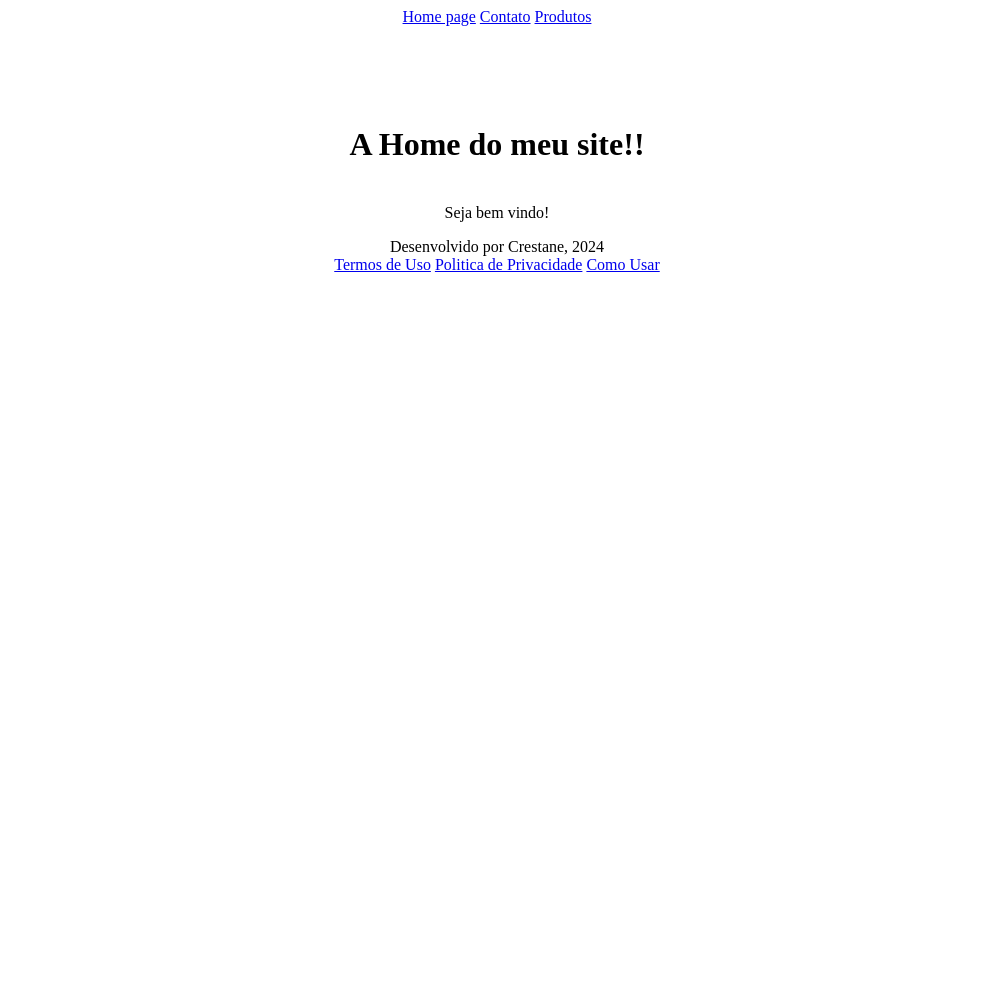
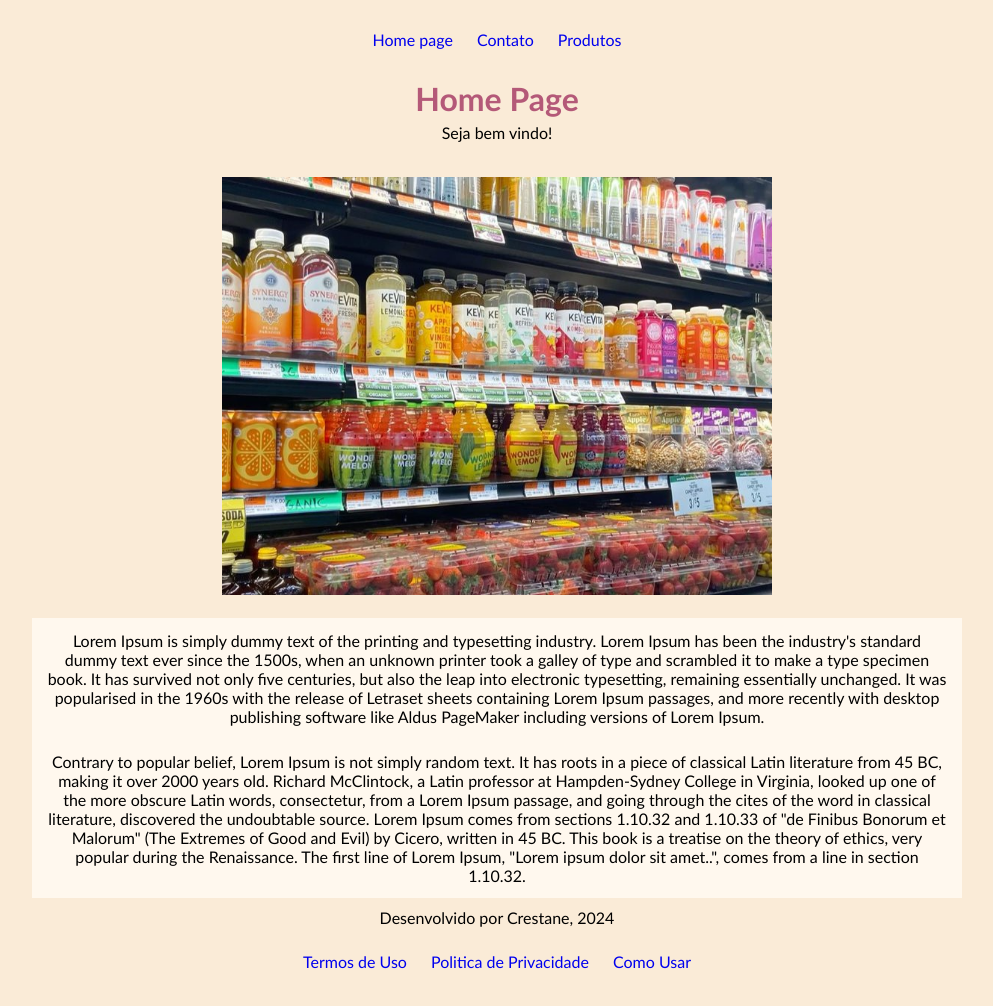
Before and after one commit to isacrestane/projeto_lp3, a Flask app: page / in a window 1280 px wide. Shown: the whole page, without its empty margins (143-1136 px from the left). Before the commit the page ends 272 px from the top, so only its background shows below. Run offline with Flask 3, Linux system fonts and the light colour scheme.

Commit message:
estilizacao de todas as paginas + home e contato (falta só as imagens de produtos)

```diff
--- a/projeto_lp3/app.py
+++ b/projeto_lp3/app.py
@@ -3,8 +3,9 @@ from flask import Flask, render_template, request
 from validate_docbr import CPF, CNPJ
 
 lista_produtos = [
-        { "nome": "Coca-Cola", "descricao": "Mata a sede" },
-        { "nome": "Doritos", "descricao": "Suja a mao" }
+        { "nome": "Suco de Laranja", "descricao": "Mata a sede" },
+        { "nome": "Bandeja de Morangos", "descricao": "Muito bom" },
+        { "nome": "Vitamina de Banana", "descricao": "Deixa forte" }
     ]
 
 #Aluno a1 = new aluno();
--- a/static/style.css
+++ b/static/style.css
@@ -1,12 +1,75 @@
+* {
+    margin: 0%;
+    padding: 0%;
+}
 
-h1 {
-    border: 1px splid black;
+
+body {
+    background-color: antiquewhite;
+    font-family: 'Trebuchet MS', 'Lucida Sans Unicode', 'Lucida Grande', 'Lucida Sans', Arial, sans-serif;
+}
+
+.menu {
+    margin-top: 30px;
+    text-align: center;
+}
+
+
+.menu a {
+    text-decoration: none;
+    padding: 10px;
+    text-align: center;
+}
+
+.imagem {
     padding: 20px;
-    margin-top: 80px;
+}
+
+.menu-rodape {
+    margin-bottom: 20px;
+    padding: 15px;
+    text-align: center;
+}
+
+
+.menu-rodape a {
+    text-decoration: none;
+    padding: 10px;
+    text-align: center;
 }
 
 
 
+h1 {
+    border: 1px splid black;
+    color: rgb(180, 89, 120);
+    padding: 5px;
+
+}
+
+.titulo {
+    padding: 15px;
+    margin-top: 10px;
+}
+
+.container {
+    width: 930px;
+    background-color: rgb(255, 248, 238);
+}
+
+.container p {
+    padding: 13px;
+}
+
+.produto {
+    padding: 30px;
+
+}
+
 label, input, button {
     display: block;
 }
+
+footer {
+    padding: 10px;
+}
--- a/templates/base.html
+++ b/templates/base.html
@@ -19,25 +19,32 @@
     </title>
 </head>
 <body>
+    <div class="menu">
     <nav>
         <a href="/">Home page</a>
         <a href="/contato">Contato</a>
         <a href="/produtos">Produtos</a>
     </nav>
+</div>
 
     {% block content %}
     {% endblock %}
 
 
-    <footer>
 
 
-        Desenvolvido por Crestane, 2024</footer>
-    <nav>
+    <footer>
+        Desenvolvido por Crestane, 2024
+    </footer>
+
+    <div class="menu-rodape">
+        <nav>
         <a href="/termos">Termos de Uso</a>
         <a href="/politica">Politica de Privacidade</a>
         <a href="/comousar">Como Usar</a>
     </nav>
+</ul>
+
 </body>
 
 </center>
--- a/templates/basedoc.html
+++ b/templates/basedoc.html
@@ -4,6 +4,8 @@
     <meta charset="UTF-8">
     <meta http-equiv="X-UA-Compatible" content="IE=edge">
     <meta name="viewport" content="width=device-width, initial-scale=1.0">
+    <link rel="stylesheet" href="{{ url_for('static', filename= 'style.css')  }}">
+
 
     <center>
 
--- a/templates/cnpj.html
+++ b/templates/cnpj.html
@@ -1,8 +1,10 @@
 {% extends "base.html" %}
 {% block title %}CNPJ{% endblock %}
 {% block content %}
-<h1>cnpj</h1>
+<div class="titulo">
+<h1>CNPJ</h1>
 <p>cnpj gerado: </p>
+</div>
 {{cnpj}}
 
 
--- a/templates/cpf.html
+++ b/templates/cpf.html
@@ -1,8 +1,9 @@
 {% extends "base.html" %}
 {% block title %}CPF{% endblock %}
 {% block content %}
-<h1> CPF </h1>
-<p>cpf gerado: </p>
+<div class="titulo">
+    <h1> CPF </h1>
+<p>cpf gerado: </p> </div>
 {{cpf}}
 
 
--- a/templates/home.html
+++ b/templates/home.html
@@ -1,11 +1,25 @@
 {% extends "base.html" %}
 
-{% block title %}Home page{% endblock %}
+{% block title %}Home Page{% endblock %}
+
 
 {% block content %}
 
 <center>
-<h1>A Home do meu site!!</h1>
-<p>Seja bem vindo!</p>
+    <div class = "titulo">
+    <h1>Home Page</h1>
+    <p>Seja bem vindo!</p> </div>
+
+    <div class="imagem"> <img src="{{ url_for('static', filename='imagens/itens.jpg') }}" width="550px"></div>
+
+
+    <div class="container">
+
+
+        <p>Lorem Ipsum is simply dummy text of the printing and typesetting industry. Lorem Ipsum has been the industry's standard dummy text ever since the 1500s, when an unknown printer took a galley of type and scrambled it to make a type specimen book. It has survived not only five centuries, but also the leap into electronic typesetting, remaining essentially unchanged. It was popularised in the 1960s with the release of Letraset sheets containing Lorem Ipsum passages, and more recently with desktop publishing software like Aldus PageMaker including versions of Lorem Ipsum.</p>
+        <p>Contrary to popular belief, Lorem Ipsum is not simply random text. It has roots in a piece of classical Latin literature from 45 BC, making it over 2000 years old. Richard McClintock, a Latin professor at Hampden-Sydney College in Virginia, looked up one of the more obscure Latin words, consectetur, from a Lorem Ipsum passage, and going through the cites of the word in classical literature, discovered the undoubtable source. Lorem Ipsum comes from sections 1.10.32 and 1.10.33 of "de Finibus Bonorum et Malorum" (The Extremes of Good and Evil) by Cicero, written in 45 BC. This book is a treatise on the theory of ethics, very popular during the Renaissance. The first line of Lorem Ipsum, "Lorem ipsum dolor sit amet..", comes from a line in section 1.10.32.</p>
+
+
+</div>
 </center>
 {% endblock %}
```
Also changed, not shown: templates/comousar.html (+7 -3 lines), templates/contato.html (+13 -1 lines), templates/politica.html (+7 -3 lines), templates/produtos.html (+14 -4 lines), templates/termos.html (+7 -4 lines), static/imagens/itens.jpg (added), static/imagens/morangos.jpg (added), static/imagens/suco.PNG (added), static/imagens/vitamina.PNG (added).
